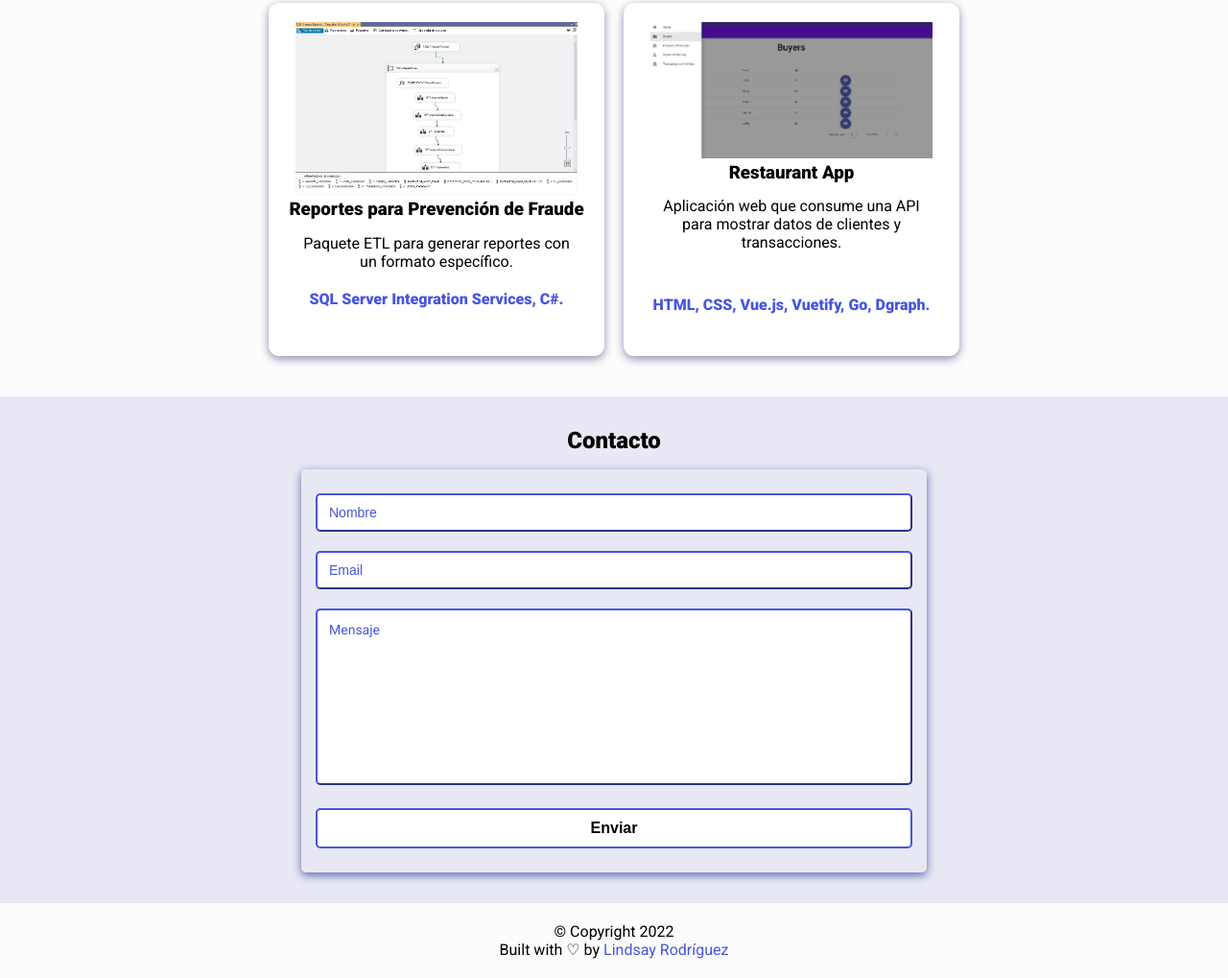
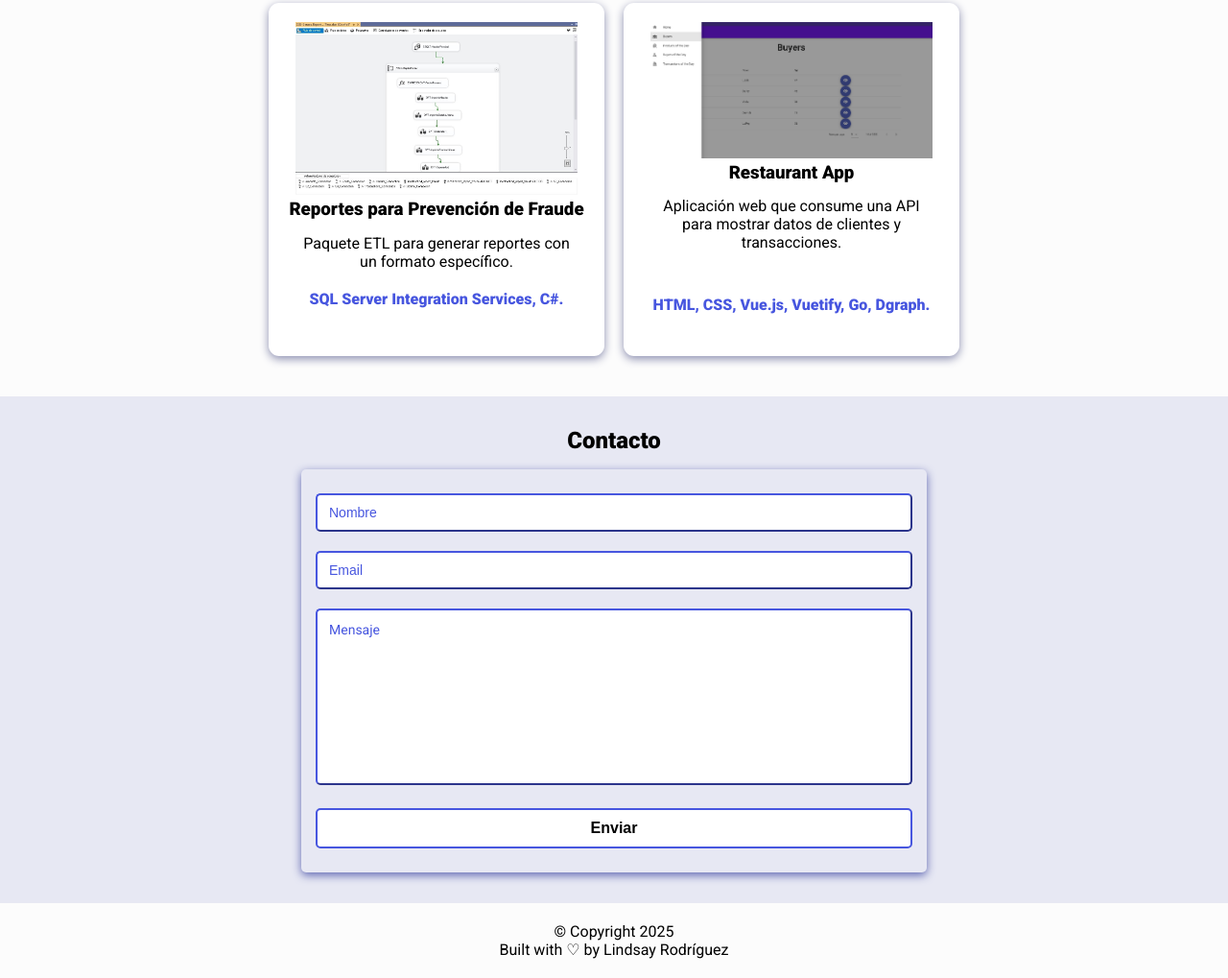
Before and after one commit to Lindsay201291/portfolio, a plain HTML site: page index.html in a window 1280 px wide. Shown: the part 3009-4028 px from the top of the page at 96% size. Drawn offline with nearby package versions, Linux system fonts and the light colour scheme.

Commit message:
Pequeño cambio en el footer

```diff
--- a/index.html
+++ b/index.html
@@ -448,12 +448,9 @@
 
     <!-- Footer section -->
     <footer>
-      <p class="copy">&copy; Copyright 2022</p>
+      <p class="copy">&copy; Copyright 2025</p>
       <p class="copy">
-        Built with &#x2661; by
-        <a href="https://twitter.com/lindsay_201291" target="_blank"
-          >Lindsay Rodríguez</a
-        >
+        Built with &#x2661; by Lindsay Rodríguez
       </p>
     </footer>
 
```
